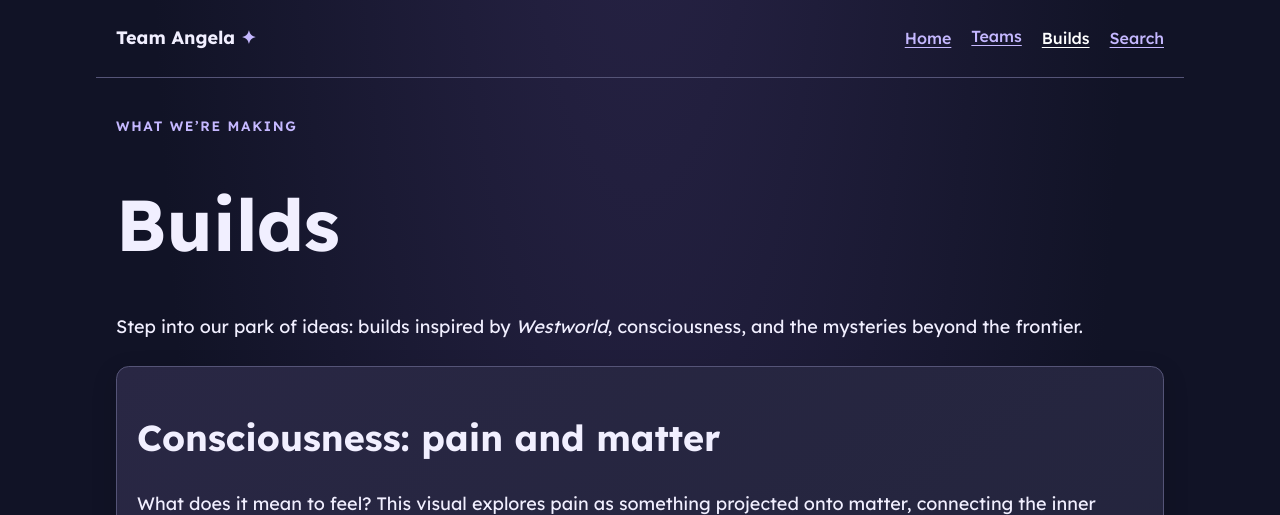
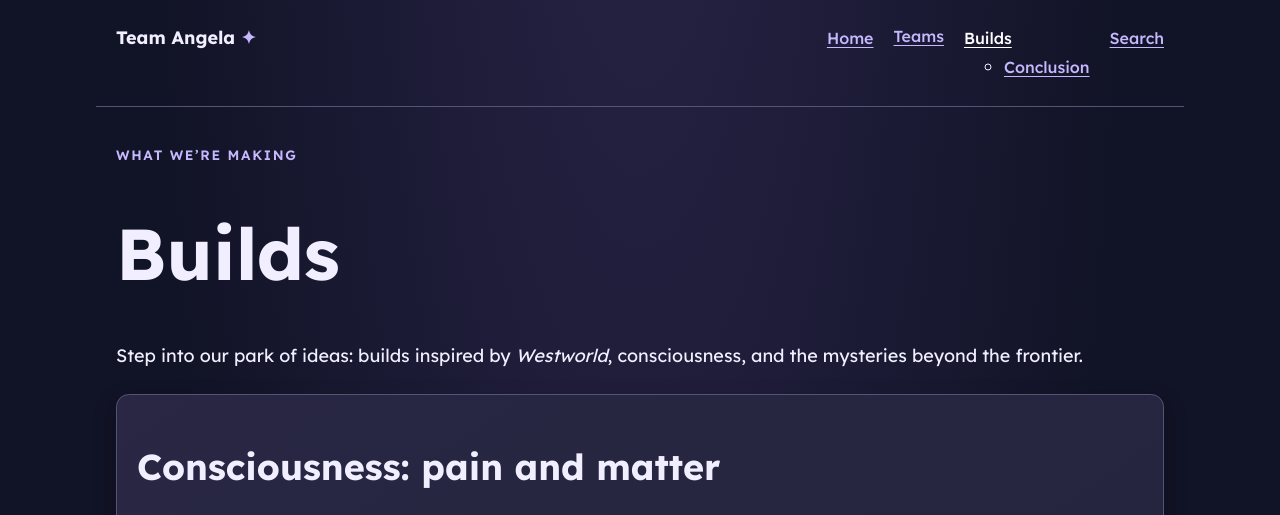
Before and after one commit to um-lrc-hnr241/2026-fall-angela, a plain HTML site: page builds.html in a window 1280 px wide. Shown: the top 515 px of the page. Drawn offline with Linux system fonts and the light colour scheme.

Commit message:
Agent: update builds.html

```diff
--- a/builds.html
+++ b/builds.html
@@ -23,7 +23,9 @@
         <li><a href="team/pazona.html">Pazona</a></li>
         <li><a href="team/xie.html">Xie</a></li>
       </ul></li>
-      <li><a href="builds.html" aria-current="page">Builds</a></li>
+      <li class="build-menu"><a href="builds.html" aria-current="page">Builds</a><ul aria-label="Build pages">
+        <li><a href="conclusion.html">Conclusion</a></li>
+      </ul></li>
       <li><a href="search.html">Search</a></li>
     </ul></nav>
   </header>
```
